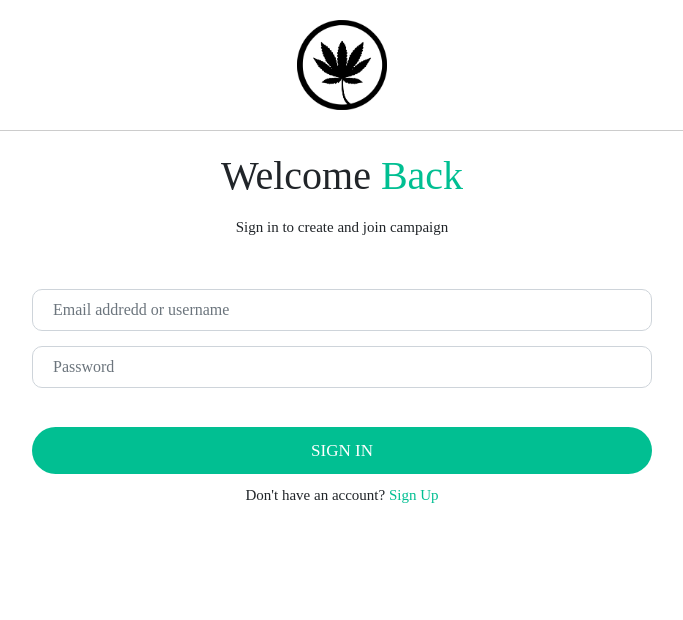
After one commit to mintimer/CPE327-ENVI, a PHP site: page /login.html in a window 1280 px wide. The commit adds this page. Shown: the top 620 px of the page, without its empty margins (298-981 px from the left). Run offline with PHP 8.4, Linux system fonts and the light colour scheme.

Commit message:
add login page

```diff
--- /dev/null
+++ b/css/login.css
@@ -0,0 +1,133 @@
+body,
+html {
+    font-family: Muli;
+}
+
+.box {
+    width: 100%;
+    border-bottom:0.1mm solid #cccccc;
+    padding: 20px;
+    font-size: 40px;
+    font-weight: 600;
+    text-align: center;
+}
+
+img{
+    width: 90px;
+
+}
+
+.container{
+    width: 100%;
+    height: 100%;
+    /* min-height: 100vh; */
+
+    align-items: center;
+    padding: 15px;
+    background-size: cover;
+    background-position: center;
+    position: relative;
+    z-index: 2;
+}
+
+.bg-image {
+    position: relative;
+    /* background-color: rgba(0,0,0,0.5); */
+    left: 0;
+    right: 0;
+    top: 0;
+    bottom: 0;
+    z-index: 1;
+}
+
+.form-box {
+    width: 100%;
+    position: relative;
+    background: white;
+    margin: auto;
+    max-width: 700px;
+    height: 460px;
+    border-radius: 10px;
+    box-shadow: 0 3px 6px 0px rgb(255, 255, 255),rgb(255, 255, 255);
+    z-index: 2;
+    /* background: #F8F8F8; */
+    border: #333333;
+    border-width: 5px;
+}
+
+form#login-form {
+    overflow: hidden;
+    position: relative;
+    padding: 40px;
+}
+
+.head {
+    font-weight: 500;
+    font-size: 40px;
+    text-align: center;
+    border-top-left-radius: 10px;
+    border-top-right-radius: 10px;
+    /* background: #F8F8F8; */
+}
+
+.text-head{
+    color:#01BF92;
+}
+
+.form-group {
+    margin-bottom: 15px;
+    position: relative;
+    width: 100%;
+    overflow: hidden;
+}
+
+.form-control {
+    border-radius: 10px;
+    margin-top: 0;
+    margin: auto;
+    padding: 20px;
+    width: 100%;
+    color: #333333;
+    align-items: center;
+}
+
+.form-control:focus {
+    outline: none;
+    box-shadow: none;
+}
+
+input.btn[type="submit"] {
+    background: #01BF92;
+    border-radius: 30px;
+    color: white;
+    cursor: pointer;
+    font-size: 17px;
+    outline: none;
+    overflow: hidden;
+    padding: 10px;
+    width: 100%;
+    transition: all 0.15s ease-in-out;
+    align-items: center;
+}
+
+input.btn[type="submit"]:hover{
+    background: #01BF85;
+}
+
+.text-p {
+    font-size: 15px;
+    font-weight: normal;
+    text-align: center;
+    margin: 10px 0;
+}
+
+.text-p a{
+    color: #01BF92;
+}
+
+@media(maxwidth:480px) {
+    form#login-form{
+        width: 90%;
+        margin: 30px auto;
+    }
+}
--- /dev/null
+++ b/login.html
@@ -0,0 +1,39 @@
+<!DOCTYPE html>
+<html lang="en">
+
+    <head>
+        <meta charset="utf-8">
+        <meta name="viewport" content="width=device-width, initial-scale=1.0">
+        <script src="https://maxcdn.bootstrapcdn.com/bootstrap/4.3.1/js/bootstrap.min.js"></script>
+        <link rel="stylesheet" href="https://maxcdn.bootstrapcdn.com/bootstrap/4.3.1/css/bootstrap.min.css">
+        <script src="https://ajax.googleapis.com/ajax/libs/jquery/3.4.1/jquery.min.js"></script>
+        <script src="https://cdnjs.cloudflare.com/ajax/libs/popper.js/1.14.7/umd/popper.min.js"></script>
+        <meta http-equiv="X-UA-Compatible" content="ie=edge">
+        <link rel="stylesheet" href="css/login.css" type="text/css">
+        <title>Login</title>
+    </head>
+    <body>
+        <nav class="box" >
+            <a href="home.html"><img src="/CPE327-ENVI/pic/plant.png"></a>
+        </nav>
+        <div class="container">
+        <div class="bg-image"></div>
+        <div class="form-box">
+          <div class="head"> Welcome
+            <span class="text-head">Back</span>
+            <p class="text-p">Sign in to create and join campaign</p></div>
+          <form action="#" id="login-form">
+            <div class="form-group">
+              <input type="text" name="email" class="form-control" autocomplete="off" placeholder="Email addredd or username" required>
+            </div>
+            <div class="form-group">
+                <input type="password" name="password" class="form-control" placeholder="Password" required>
+            </div>
+            <br>
+            <input type="submit" value=" SIGN IN " class="btn">
+            <p class="text-p">Don't have an account? <a href="#">Sign Up</a></p>
+          </form>
+        </div>
+      </div>
+    </body>
+</html>
--- a/style.css
+++ b/style.css
@@ -1,11 +1,13 @@
 body {
     position: relative;
-    width: 1920px;
+    width: 100%;
+    max-width: 1920px;
     height: 2300px;
     font-family: Muli;
     font-style: normal;
     font-weight: normal;
     background-image: url('pic/home01.jpg');
+    background-size: cover;
     background-repeat: no-repeat;
     background-attachment: scroll;
 }
```
Also changed, not shown: home.html (+6 -34 lines), pic/plant.png (added).
